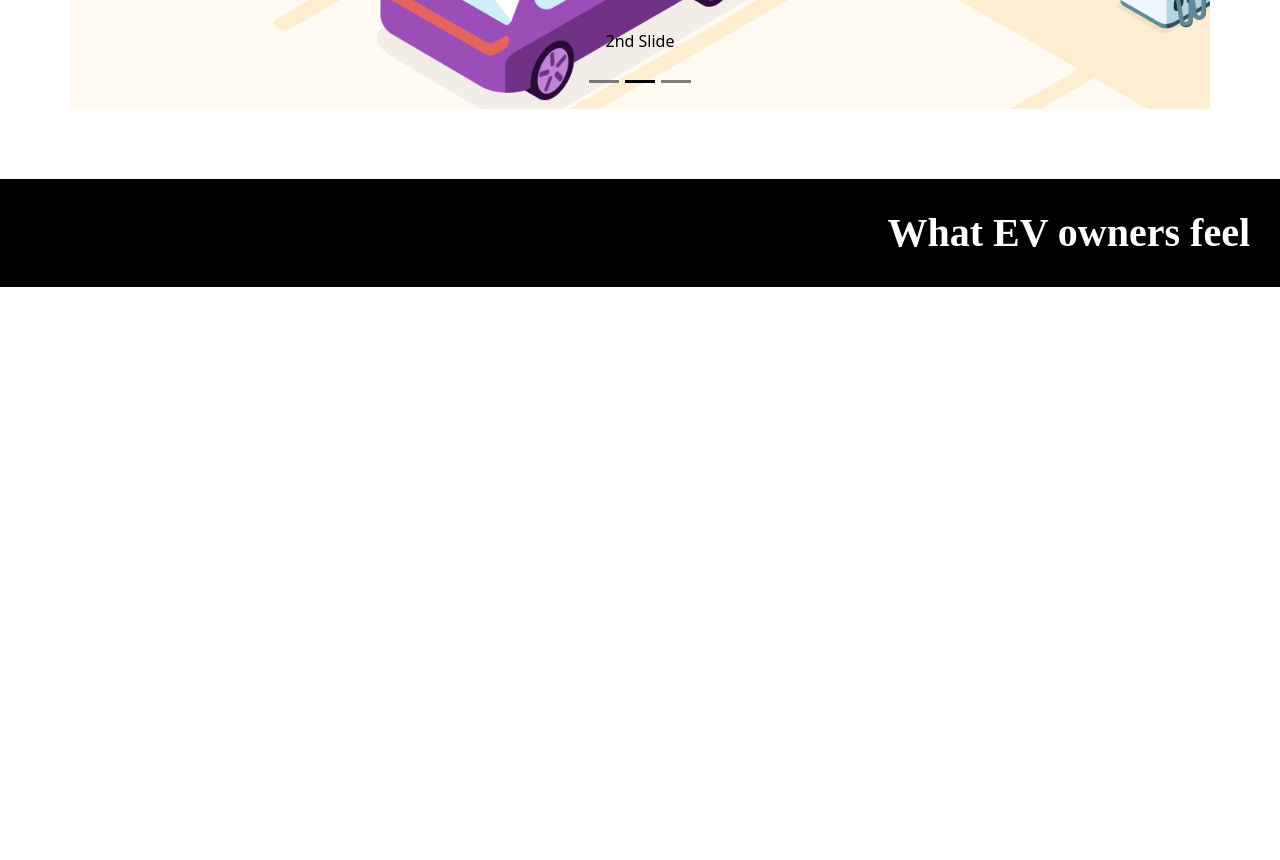
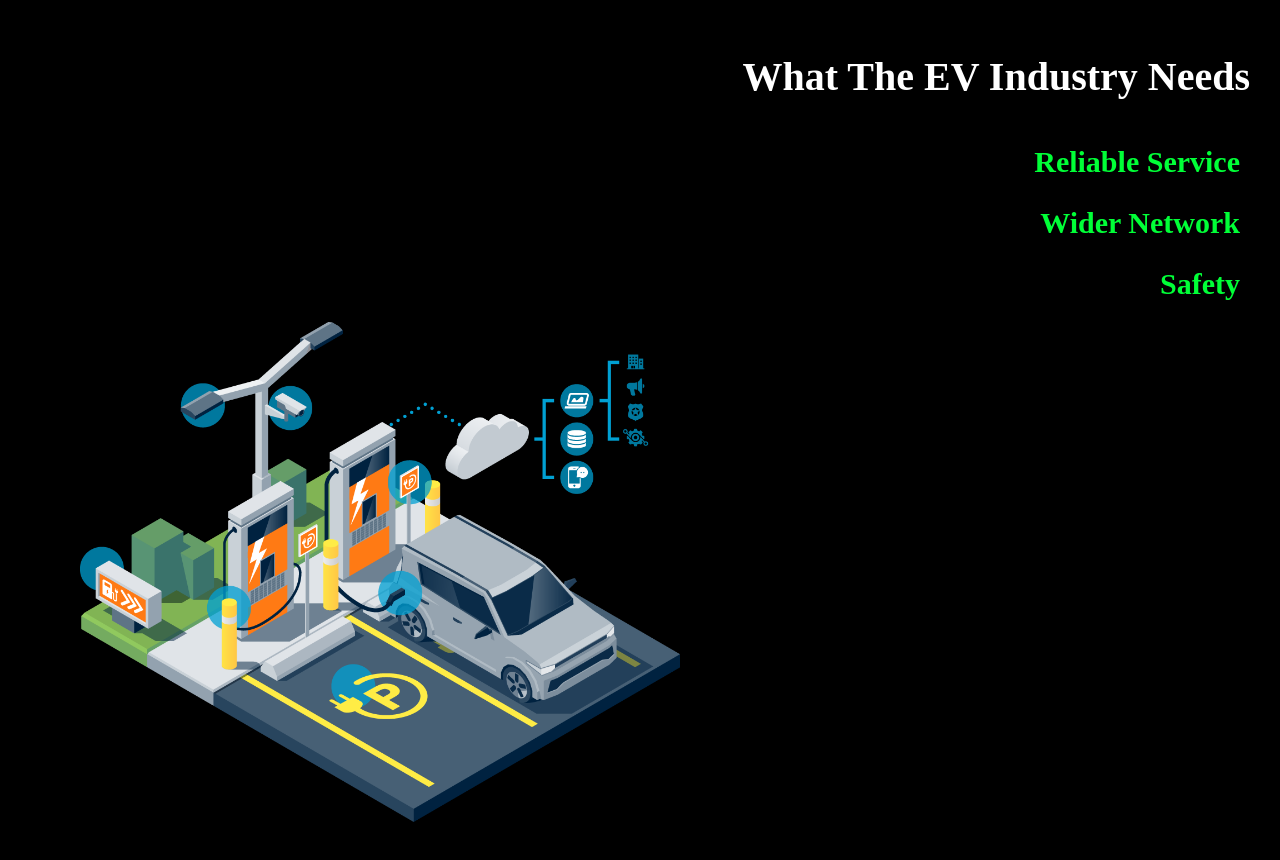
Before and after one commit to TimeChargeNetwork/TimeCharge-demo, a React (Create React App) app: page / in a window 1280 px wide. Shown: the part 940-1800 px from the top of the page. Before the commit the page ends 1235 px from the top, so only its background shows below. Built offline with nearby package versions, Linux system fonts and the light colour scheme.

Commit message:
secondaryDetails

```diff
--- a/src/views/HomeView.css
+++ b/src/views/HomeView.css
@@ -34,9 +34,15 @@ header {
     font-size: 20px
 }
 
-.carouselContainer {
-    margin: 70px;
+@media all and (min-width: 700px) {
+    .carouselContainer {
+        margin-top: 10px;
+        margin-left: 180px;
+        margin-right: 180px;
+        margin-bottom: 50px;
+    }
 }
+
 
 .secondaryContainer {
     background-color: black;
@@ -46,8 +52,70 @@ header {
     font-family: 'Microsoft Tai Le';
     font-weight: bold;
     font-size: 40px;
-    color: white;
+    color: rgb(255, 255, 255);
     padding: 30px;
     display: flex;
     justify-content: end;
+    padding-top: 70px;
 }
+
+@media all and (max-width: 500px) {
+    .secondaryTitle {
+        display: flex;
+        justify-content: center;
+        font-size: 30px;
+    }
+}
+
+.secondaryImg {
+    height: 300px;
+    width: 350px;
+    margin-left: 30px;
+    margin-bottom: 100px;
+}
+
+@media all and (max-width: 500px) {
+    .secondaryImg {
+        height: 220px;
+        width: 300px;
+        margin-left: 50px;
+    }
+}
+@media all and (min-width: 900px) {
+    .secondaryImg {
+        height: 500px;
+        width: 600px;
+        margin-left: 80px;
+        margin-bottom: 70px;
+    }
+}
+
+.secondaryList {
+    font-family: 'Microsoft Tai Le';
+    color: rgb(0, 255, 55);
+    font-weight: bold;
+    font-size: 15px;
+    display: flex;
+    justify-content: end;
+    flex-direction: column;
+    align-items: flex-end;
+    margin-bottom: 0px;
+    margin-right: 40px;
+}
+
+@media all and (max-width: 500px) {
+    .secondaryList {
+      display: flex;
+      flex-direction: column;
+      align-items: center;
+      margin-top: 30px;
+      margin-bottom: 50px;
+      font-size: 18px;
+    }
+  }
+
+@media all and (min-width: 900px) {
+    .secondaryList {
+        font-size: 30px;
+    }
+}
--- a/src/views/HomeView.js
+++ b/src/views/HomeView.js
@@ -1,6 +1,7 @@
 import './HomeView.css';
 import logo from '../img/email.LOGO.png';
 import sample4 from '../img/sampleImage4.png';
+import sample6 from '../img/sampleImage6.png';
 import Carousel from 'react-bootstrap/Carousel';
 
 const HomeView = () => {
@@ -68,8 +69,20 @@ const HomeView = () => {
             </div>
             <div className='secondaryContainer'>
                 <h2 className='secondaryTitle'>
-                    What EV owners feel
+                    What The EV Industry Needs
                 </h2>
+                <ul className='secondaryList'>
+                    <p>
+                        Reliable Service
+                    </p>
+                    <p>
+                        Wider Network
+                    </p>
+                    <p>
+                        Safety
+                    </p>
+                </ul>
+                <img src={sample6} className="secondaryImg"/>
             </div>
         </>
     )
```
Also changed, not shown: src/img/sampleImage6.png (added).
